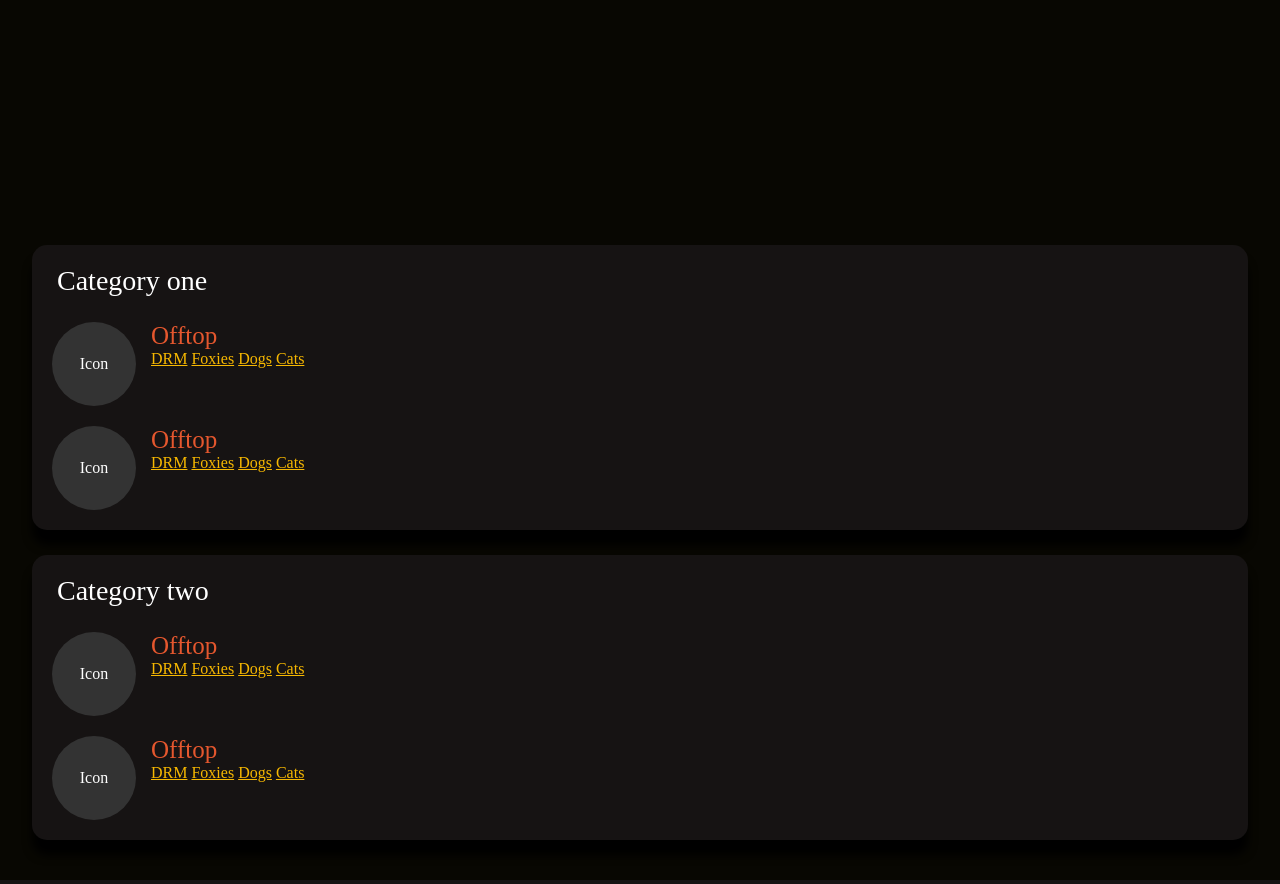
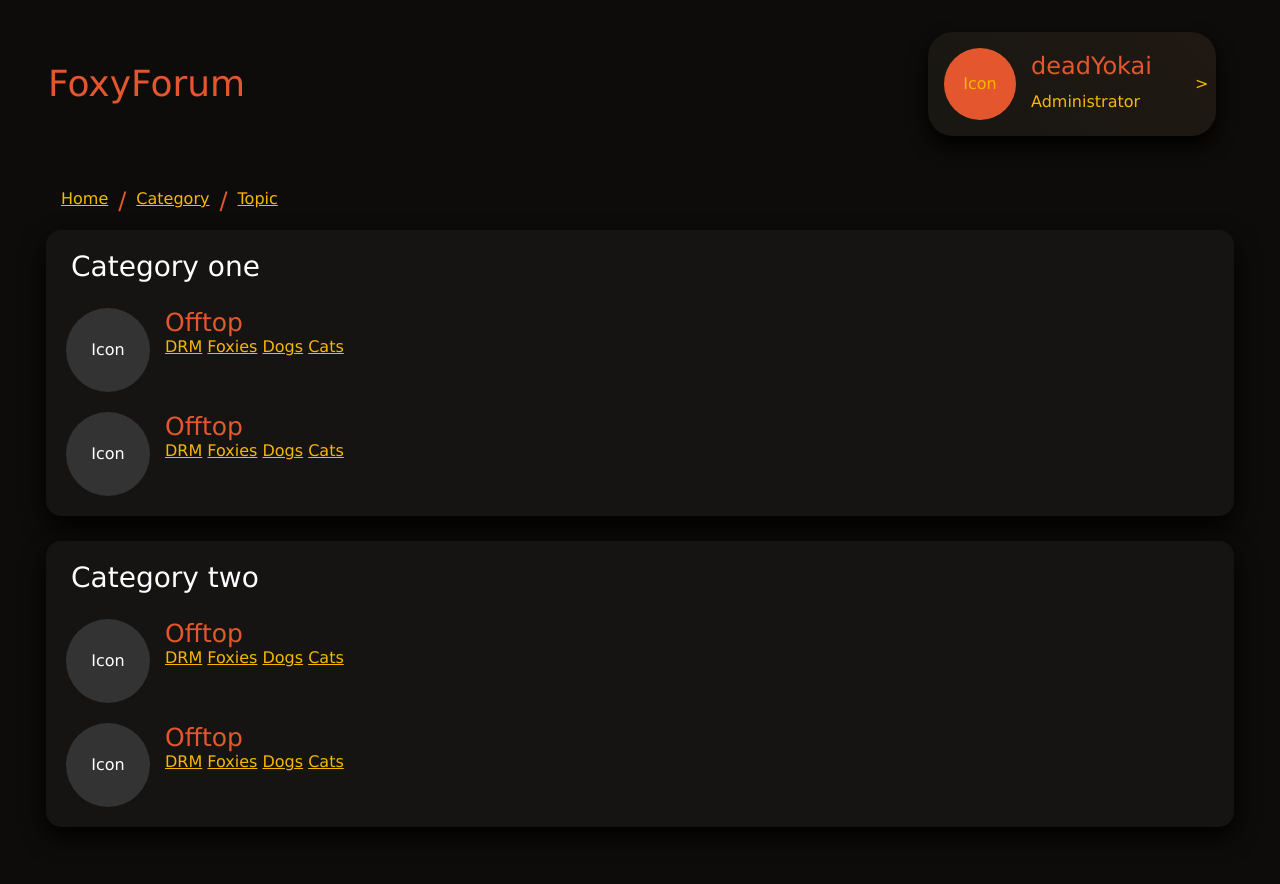
Before and after one commit to deadYokai/FoxyForum, a PHP site: page / in a window 1280 px wide. Run offline with PHP 8.4, Linux system fonts and the light colour scheme.

Commit message:
[HTML] update index template

```diff
--- a/core/styles/main.css
+++ b/core/styles/main.css
@@ -1,6 +1,8 @@
 *{
     margin: 0%;
     padding: 0%;
+
+    font-family: Verdana, Geneva, Tahoma, sans-serif;
 }
 
 html, body{
@@ -9,15 +11,98 @@ html, body{
 }
 
 body{
-    background: #080702;
+    background: #0e0c0a;
 }
 
 a{
     color: #F7B801 !important;
 }
 
+.top-wrapper{
+    display: block;
+    position: relative;
+    padding: 32px;
+    height: 72px;
+}
+
+.top-wrapper .title{
+    line-height: 72px;
+    font-size: 36px;
+    color: #E4572E;
+    padding: 16px;
+}
+
+.top-wrapper .member{
+    position: absolute;
+    top: 0px;
+    right: 32px;
+    padding: 32px;
+    line-height: unset;
+}
+
+.top-wrapper .member .mblock{
+    display: flex;
+    color: #F7B801;
+    width: 256px;
+    height: 72px;
+    padding: 16px;
+    border-radius: 25px;
+    position: relative;
+    box-shadow: #000 0px 10px 20px;
+    background: linear-gradient(45deg, #181712, #201812);
+}
+
+.top-wrapper .member .mblock:hover{
+    cursor: pointer;
+    background: linear-gradient(135deg, #d66a49, 60%, #E4572E);
+}
+
+
+.top-wrapper .mblock .tinfo{
+    line-height: 36px;
+}
+
+.top-wrapper .member .mblock:hover .tinfo .mname{
+    color: #201812;
+}
+
+.top-wrapper .member .mblock:hover .tinfo .rank, .top-wrapper .mblock:hover .arr span{
+    color: #333;
+}
+
+.top-wrapper .mblock .arr {
+	line-height: 72px;
+	float: right;
+	width: 16px;
+	height: 16px;
+	position: absolute;
+	top: 16px;
+	right: 5px;
+}
+
+
+.top-wrapper .mblock .micon{
+    width: 64px;
+    height: 64px;
+    line-height: 64px;
+    padding: 4px;
+    text-align: center;
+    background: #E4572E;
+    border-radius: 50%;
+    margin-right: 15px;
+}
+
+.top-wrapper .mblock .tinfo div{
+    display: block;
+}
+
+.top-wrapper .mblock .tinfo .mname{
+    color: #E4572E;
+    font-size: 24px;
+}
+
 .content-wrapper{
-    padding: 245px 32px 15px;
+    padding: 32px 46px;
     display: block;
 }
 
@@ -25,7 +110,7 @@ a{
     background: #161313;
     border-radius: 15px;
     padding: 10px;
-    box-shadow: #000 0px 15px 10px;
+    box-shadow: #000 0px 10px 25px;
     margin-bottom: 25px;
 }
 
@@ -67,3 +152,31 @@ a{
     color: #E4572E;
     font-size: 25px;
 }
+
+.content .tree{
+    display: block;
+}
+
+.content .tree ul{
+    display: flex;
+    height: 32px;
+    padding: 15px;
+    line-height: 32px;
+}
+
+.content .tree ul li{
+    display: flex;
+}
+
+.content .tree ul li::after{
+    content: "/";
+    font-size: 24px;
+    padding: 0px 10px;
+    color: #E4572E;
+    line-height: 36px;
+
+}
+
+.content .tree ul li:last-child::after{
+    display: none;
+}
--- a/index.php
+++ b/index.php
@@ -3,9 +3,28 @@ require("core/core.php");
 
 echo $top;
 ?>
-
+    <div class="top-wrapper">
+        <div class="title">FoxyForum</div>
+        <div class="member">
+            <div class="mblock">
+                <div class="micon">Icon</div>
+                <div class="tinfo">
+                    <div class="mname">deadYokai</div>
+                    <div class="rank">Administrator</div>
+                </div>
+                <div class="arr"><span>></span></div>
+            </div>
+        </div>
+    </div>
     <div class="content-wrapper">
         <div class="content">
+            <div class="tree">
+                <ul>
+                    <li><a href="#">Home</a></li>
+                    <li><a href="#">Category</a></li>
+                    <li><a href="#">Topic</a></li>
+                </ul>
+            </div>
             <div class="cblock">
                 <div class="bcat">
                     <div class="title">Category one</div>
```
